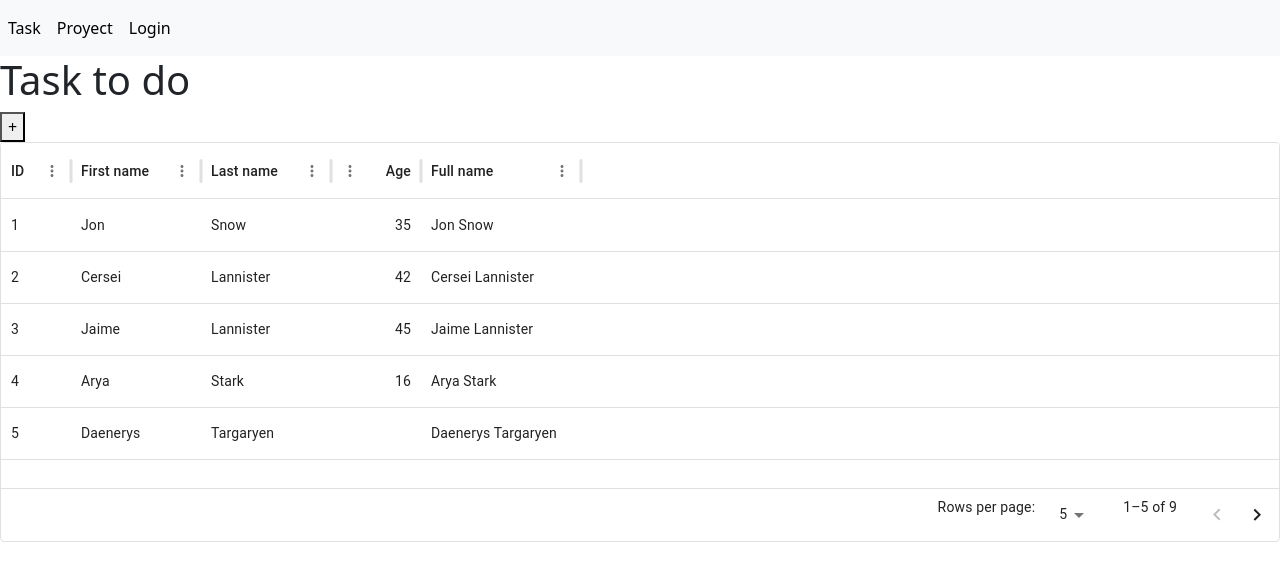
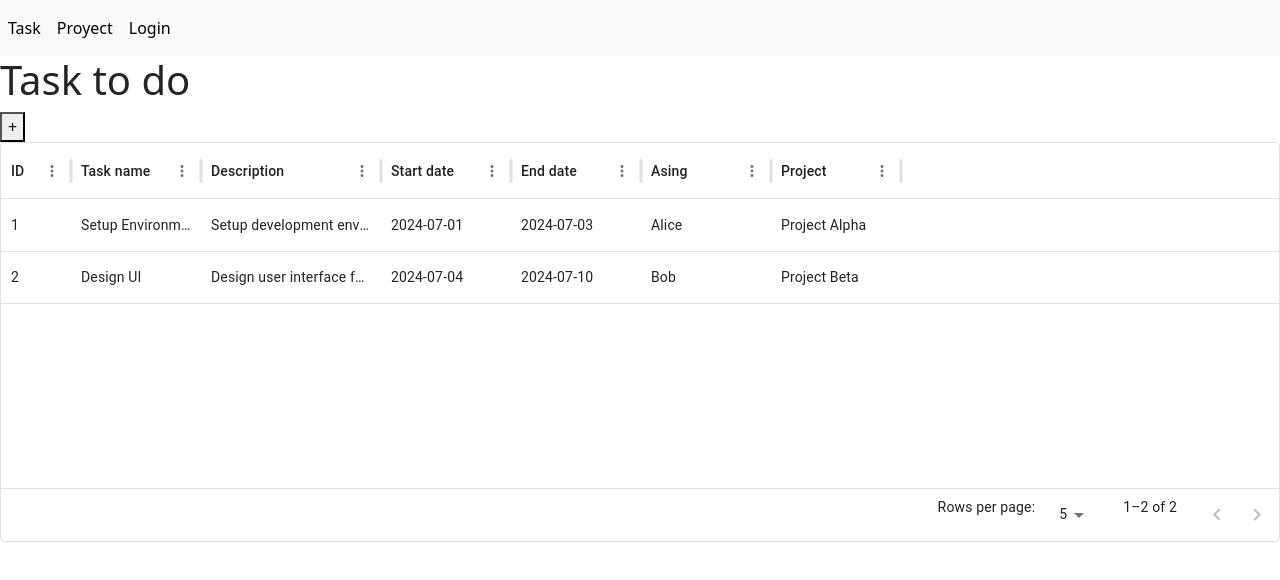
Before and after one commit to UP210052/AdministradorTareas, a React (Create React App) app in the folder frontend/: page / in a window 1280 px wide. Shown: the top 580 px of the page. Built offline with nearby package versions, Linux system fonts and the light colour scheme.

Commit message:
Cambio de nombre en archivos

```diff
--- a/frontend/src/components/App/App.js
+++ b/frontend/src/components/App/App.js
@@ -1,8 +1,6 @@
 import React from 'react';
 import Navbar from '../Navbar';
 import TaskView from '../Task';
-// import login from '../Login';
-// import proyectView from '../Proyect';
 
 
 function App() {
--- /dev/null
+++ b/frontend/src/components/Project/index.js
@@ -0,0 +1,2 @@
+import ProjectView from "./projectView";
+export default ProjectView;
--- a/frontend/src/components/Proyect/proyectForm.js
+++ b/frontend/src/components/Project/projectForm.js
@@ -1,6 +1,6 @@
 import React from 'react';
 
-class ProyectForm extends React.Component {
+class ProjectForm extends React.Component {
 
     renderSelectedDelete = (nameProyect, descripcionProyect, startDateProyect, endDateProyect, assignedProyect) => {
         this.setState({
@@ -24,4 +24,4 @@ class ProyectForm extends React.Component {
     }
 }
 
-export default ProyectForm;
+export default ProjectForm;
--- a/frontend/src/components/Proyect/proyectList.js
+++ b/frontend/src/components/Project/projectList.js
@@ -1,7 +1,7 @@
 import React from 'react';
 import PropTypes from 'prop-types';
 
-const ProyectList = (props) => {
+const ProjectList = (props) => {
   return (
     <div>
       {/*Aqui se mostraran los proyectos junto con algunas tareas*/}
@@ -9,8 +9,8 @@ const ProyectList = (props) => {
   );
 }
 
-ProyectList.propTypes = {
+ProjectList.propTypes = {
   listProyects: PropTypes.object.isRequired,
 }
 
-export default ProyectList;
+export default ProjectList;
--- a/frontend/src/components/Proyect/index.js
+++ /dev/null
@@ -1,2 +0,0 @@
-import ProyectView from "./proyectView";
-export default ProyectView;
--- a/frontend/src/components/Task/taskToDo.js
+++ b/frontend/src/components/Task/taskToDo.js
@@ -4,33 +4,22 @@ import { DataGrid } from '@mui/x-data-grid';
 
 const columns = [
     { field: 'id', headerName: 'ID', width: 70 },
-    { field: 'firstName', headerName: 'First name', width: 130 },
-    { field: 'lastName', headerName: 'Last name', width: 130 },
+    { field: 'taskName', headerName: 'Task name', width: 130 },
+    { field: 'description', headerName: 'Description', width: 180 },
+    { field: 'startDate', headerName: 'Start date', width: 130 },
+    { field: 'endDate', headerName: 'End date', width: 130 },
+    { field: 'assign', headerName: 'Asing', width: 130 },
+    { field: 'project', headerName: 'Project', width: 130 },
+  ];
+  const rows = [
     {
-      field: 'age',
-      headerName: 'Age',
-      type: 'number',
-      width: 90,
+        id: 1, taskName: 'Setup Environment', description: 'Setup development environment for the project',
+        startDate: '2024-07-01', endDate: '2024-07-03', assign: 'Alice', project: 'Project Alpha',
     },
     {
-      field: 'fullName',
-      headerName: 'Full name',
-      description: 'This column has a value getter and is not sortable.',
-      sortable: false,
-      width: 160,
-      valueGetter: (value, row) => `${row.firstName || ''} ${row.lastName || ''}`,
+        id: 2, taskName: 'Design UI', description: 'Design user interface for the application',
+        startDate: '2024-07-04', endDate: '2024-07-10', assign: 'Bob', project: 'Project Beta',
     },
-  ];
-const rows = [
-    { id: 1, lastName: 'Snow', firstName: 'Jon', age: 35 },
-    { id: 2, lastName: 'Lannister', firstName: 'Cersei', age: 42 },
-    { id: 3, lastName: 'Lannister', firstName: 'Jaime', age: 45 },
-    { id: 4, lastName: 'Stark', firstName: 'Arya', age: 16 },
-    { id: 5, lastName: 'Targaryen', firstName: 'Daenerys', age: null },
-    { id: 6, lastName: 'Melisandre', firstName: null, age: 150 },
-    { id: 7, lastName: 'Clifford', firstName: 'Ferrara', age: 44 },
-    { id: 8, lastName: 'Frances', firstName: 'Rossini', age: 36 },
-    { id: 9, lastName: 'Roxie', firstName: 'Harvey', age: 65 },
 ];
 
 
```
Also changed, not shown: frontend/src/components/Project/projectView.js (renamed from frontend/src/components/Proyect/proyectView.js, +4 -4 lines).
